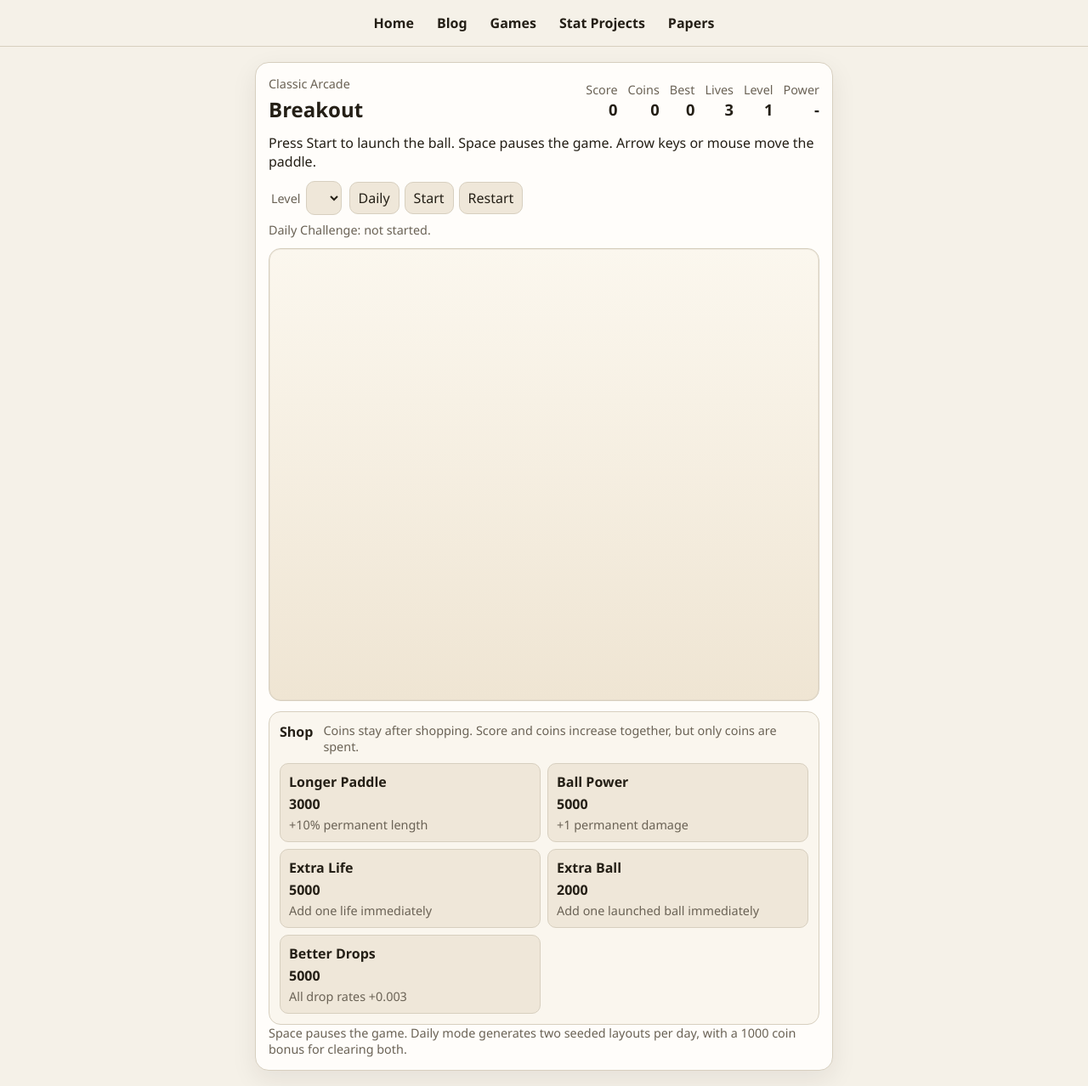
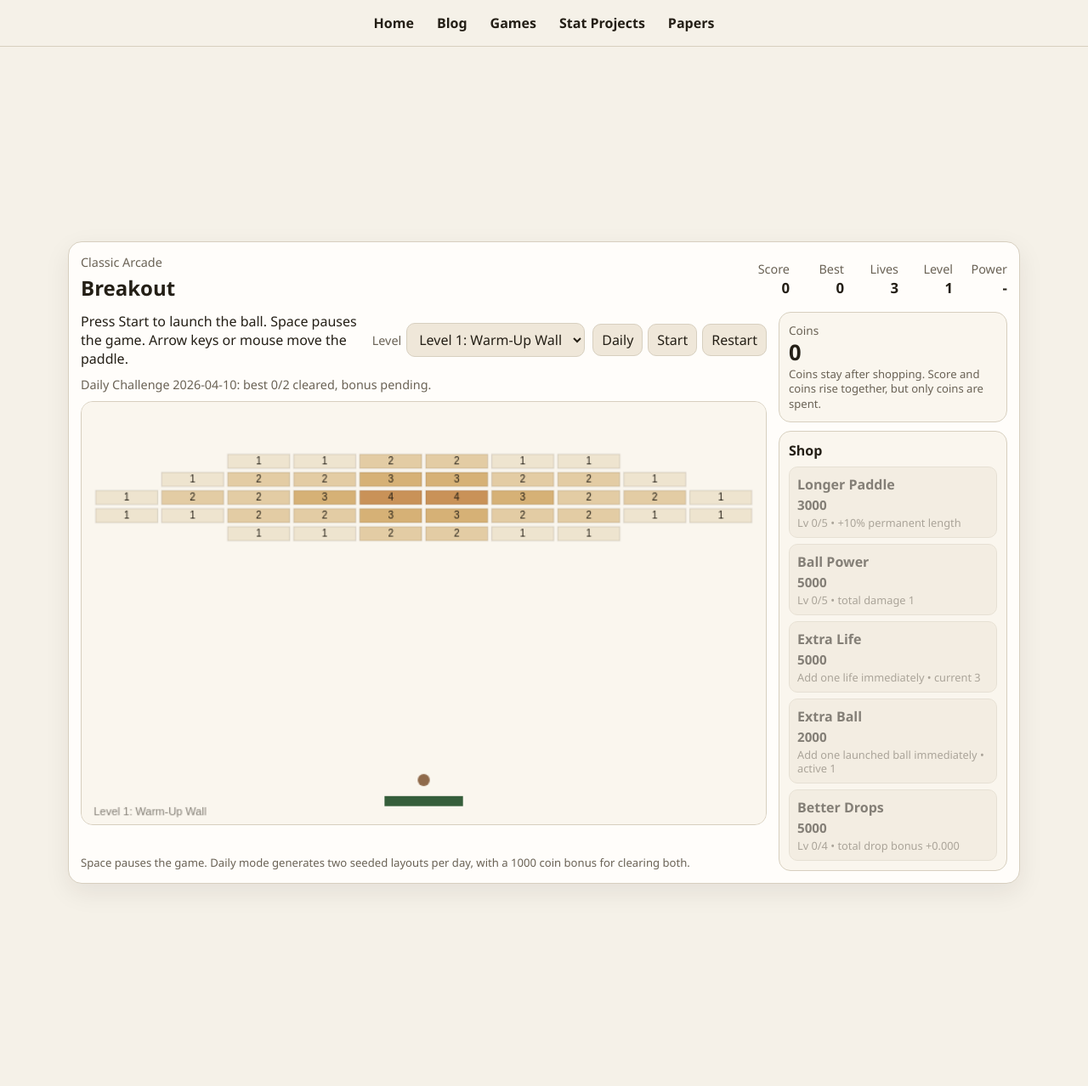
Before and after one commit to kyZhan2002/mypage, a Jekyll site: the page built from projects/breakout/index.html, in a window 1280 px wide and 1278 px high. Shown: the whole window at 85% size. Built offline with Jekyll 4.4.1, drawn with Linux system fonts in a browser that asks for light colours.

Commit message:
breakout bug fixed

```diff
--- a/projects/breakout/index.html
+++ b/projects/breakout/index.html
@@ -24,7 +24,7 @@
     <main class="app-shell">
       <section class="panel">
         <header class="panel-header">
-          <div>
+          <div class="title-block">
             <p class="eyebrow">Classic Arcade</p>
             <h1>Breakout</h1>
           </div>
@@ -32,10 +32,6 @@
             <div>
               <span>Score</span>
               <strong id="score">0</strong>
-            </div>
-            <div>
-              <span>Coins</span>
-              <strong id="currency-score">0</strong>
             </div>
             <div>
               <span>Best</span>
@@ -56,6 +52,8 @@
           </div>
         </header>
 
+        <div class="panel-grid">
+          <section class="game-column">
             <div class="status-row">
               <p id="status">Press Start to launch the ball. Space pauses the game. Arrow keys or mouse move the paddle.</p>
               <div class="actions">
@@ -74,16 +72,25 @@
             <canvas
               id="game-canvas"
               class="game-canvas"
-          width="560"
-          height="460"
+              width="680"
+              height="420"
               role="img"
               aria-label="Breakout game board"
             ></canvas>
 
+            <p class="hint footer-hint">Space pauses the game. Daily mode generates two seeded layouts per day, with a 1000 coin bonus for clearing both.</p>
+          </section>
+
+          <aside class="side-column">
+            <section class="wallet-card" aria-label="Coin wallet">
+              <span class="wallet-label">Coins</span>
+              <strong id="currency-score">0</strong>
+              <p class="wallet-note">Coins stay after shopping. Score and coins rise together, but only coins are spent.</p>
+            </section>
+
             <section class="shop" aria-label="Breakout shop">
               <div class="shop-header">
                 <h2>Shop</h2>
-            <p>Coins stay after shopping. Score and coins increase together, but only coins are spent.</p>
               </div>
               <div class="shop-grid">
                 <button class="shop-item" id="buy-paddle" type="button">
@@ -113,8 +120,8 @@
                 </button>
               </div>
             </section>
-
-        <p class="hint">Space pauses the game. Daily mode generates two seeded layouts per day, with a 1000 coin bonus for clearing both.</p>
+          </aside>
+        </div>
       </section>
     </main>
 
--- a/projects/breakout/src/game.js
+++ b/projects/breakout/src/game.js
@@ -651,6 +651,8 @@
     state.balls = [createBall()];
     state.powerUps = [];
     state.lightningBalls = [];
+    state.floatingTexts = [];
+    state.doubleHitLevel = 1;
     state.doubleHitTimer = 0;
     state.safetyNetTimer = 0;
     statusElement.textContent = "Extra life purchased. Press Start to relaunch.";
@@ -699,19 +701,22 @@
   levelSelect.value = String(state.levelIndex);
 }
 
-function isBossLevel(levelIndex = state.levelIndex) {
-  if (state.mode === "daily") {
+function isBossLevel(levelIndex = null) {
+  if (levelIndex === null && state.mode === "daily") {
     return false;
   }
-  return Boolean(LEVELS[levelIndex]?.boss);
-}
-
-function getBossConfig(levelIndex = state.levelIndex) {
+  const targetLevel = levelIndex ?? state.levelIndex;
+  return Boolean(LEVELS[targetLevel]?.boss);
+}
+
+function getBossConfig(levelIndex = null) {
   if (!isBossLevel(levelIndex)) {
     return null;
   }
 
-  if (levelIndex === 9) {
+  const targetLevel = levelIndex ?? state.levelIndex;
+
+  if (targetLevel === 9) {
     return {
       id: "warden-core",
       coreCells: new Set(["4,4", "4,5"]),
@@ -719,7 +724,7 @@
     };
   }
 
-  if (levelIndex === 19) {
+  if (targetLevel === 19) {
     return {
       id: "crimson-sovereign",
       coreCells: new Set(["4,4", "4,5"]),
@@ -1502,7 +1507,7 @@
   currencyElement.textContent = String(state.currency);
   bestScoreElement.textContent = String(getBestScore());
   livesElement.textContent = String(state.lives);
-  levelElement.textContent = `${state.levelIndex + 1}`;
+  levelElement.textContent = state.mode === "daily" ? `D${state.dailyStage + 1}` : `${state.levelIndex + 1}`;
   powerElement.textContent = currentPowerLabel();
 }
 
--- a/projects/breakout/styles.css
+++ b/projects/breakout/styles.css
@@ -49,16 +49,21 @@
   display: grid;
   place-items: center;
   min-height: calc(100vh - 64px);
-  padding: 18px;
+  padding: 12px;
 }
 
 .panel {
-  width: min(100%, 680px);
+  width: min(100%, 1120px);
+  max-height: calc(100vh - 88px);
   background: var(--panel);
   border: 1px solid var(--line);
   border-radius: 16px;
-  padding: 15px;
+  padding: 14px;
   box-shadow: 0 10px 30px rgba(36, 31, 22, 0.08);
+  display: grid;
+  grid-template-rows: auto minmax(0, 1fr);
+  gap: 12px;
+  overflow: hidden;
 }
 
 .panel-header,
@@ -85,39 +90,49 @@
   font-size: 1.5rem;
 }
 
+.title-block {
+  min-width: 0;
+}
+
 .scoreboard {
   display: flex;
-  gap: 12px;
+  gap: 10px;
   text-align: right;
   flex-wrap: wrap;
   justify-content: flex-end;
   align-items: flex-start;
 }
 
+.scoreboard > div {
+  min-width: 54px;
+}
+
 .scoreboard strong {
   display: block;
-  font-size: 1.15rem;
+  font-size: 1.05rem;
   white-space: nowrap;
 }
 
 .status-row {
-  margin: 12px 0;
-  flex-wrap: wrap;
+  gap: 10px;
 }
 
 #status {
   margin: 0;
-  min-height: 1.5em;
+  min-height: 2.4em;
+  flex: 1;
 }
 
 #daily-status {
-  margin: -4px 0 12px;
+  margin: 0;
 }
 
 .actions {
   display: flex;
   gap: 6px;
   align-items: center;
+  flex-wrap: wrap;
+  justify-content: flex-end;
 }
 
 .level-picker {
@@ -146,30 +161,74 @@
   background: #e6dece;
 }
 
+.panel-grid {
+  display: grid;
+  grid-template-columns: minmax(0, 3fr) minmax(240px, 1fr);
+  gap: 14px;
+  min-height: 0;
+}
+
+.game-column {
+  display: grid;
+  grid-template-rows: auto auto minmax(0, 1fr) auto;
+  gap: 10px;
+  min-height: 0;
+}
+
+.side-column {
+  display: grid;
+  grid-template-rows: auto minmax(0, 1fr);
+  gap: 10px;
+  min-height: 0;
+}
+
 .game-canvas {
   display: block;
   width: 100%;
   height: auto;
+  max-height: 100%;
   border: 1px solid var(--line);
   border-radius: 14px;
   background: linear-gradient(180deg, #fbf7ee, #efe5d3);
   box-shadow: inset 0 0 0 1px rgba(215, 207, 191, 0.35);
 }
 
+.wallet-card,
 .shop {
-  margin-top: 12px;
-  padding: 12px;
+  padding: 11px;
   border: 1px solid var(--line);
   border-radius: 14px;
   background: #faf6ee;
 }
 
+.wallet-card {
+  display: grid;
+  gap: 4px;
+}
+
+.wallet-label {
+  color: var(--muted);
+  font-size: 0.85rem;
+}
+
+.wallet-card strong {
+  font-size: 1.6rem;
+  line-height: 1;
+}
+
+.wallet-note {
+  margin: 0;
+  color: var(--muted);
+  font-size: 0.82rem;
+  line-height: 1.35;
+}
+
 .shop-header {
   display: flex;
   justify-content: space-between;
-  gap: 12px;
+  gap: 8px;
   align-items: flex-start;
-  margin-bottom: 10px;
+  margin-bottom: 8px;
 }
 
 .shop-header h2 {
@@ -179,15 +238,15 @@
 
 .shop-grid {
   display: grid;
-  grid-template-columns: repeat(2, minmax(0, 1fr));
-  gap: 8px;
+  grid-template-columns: 1fr;
+  gap: 7px;
 }
 
 .shop-item {
   display: grid;
-  gap: 4px;
+  gap: 3px;
   text-align: left;
-  padding: 10px;
+  padding: 9px;
 }
 
 .shop-item:disabled {
@@ -200,6 +259,20 @@
   font-weight: 700;
 }
 
+.shop-cost {
+  font-size: 0.95rem;
+}
+
+.shop-detail {
+  font-size: 0.8rem;
+  line-height: 1.25;
+}
+
+.footer-hint {
+  font-size: 0.82rem;
+  line-height: 1.35;
+}
+
 @media (max-width: 560px) {
   .game-nav {
     flex-wrap: wrap;
@@ -208,12 +281,18 @@
 
   .panel {
     padding: 12px;
+    max-height: none;
+    overflow: visible;
   }
 
   .panel-header,
   .status-row {
     align-items: flex-start;
     flex-direction: column;
+  }
+
+  .panel-grid {
+    grid-template-columns: 1fr;
   }
 
   .scoreboard,
@@ -223,14 +302,6 @@
 
   .actions {
     flex-wrap: wrap;
-  }
-
-  .shop-header {
-    flex-direction: column;
-  }
-
-  .shop-grid {
-    grid-template-columns: 1fr;
   }
 
   .actions button,
```
Lines whose indentation alone changed are shown as unchanged.
